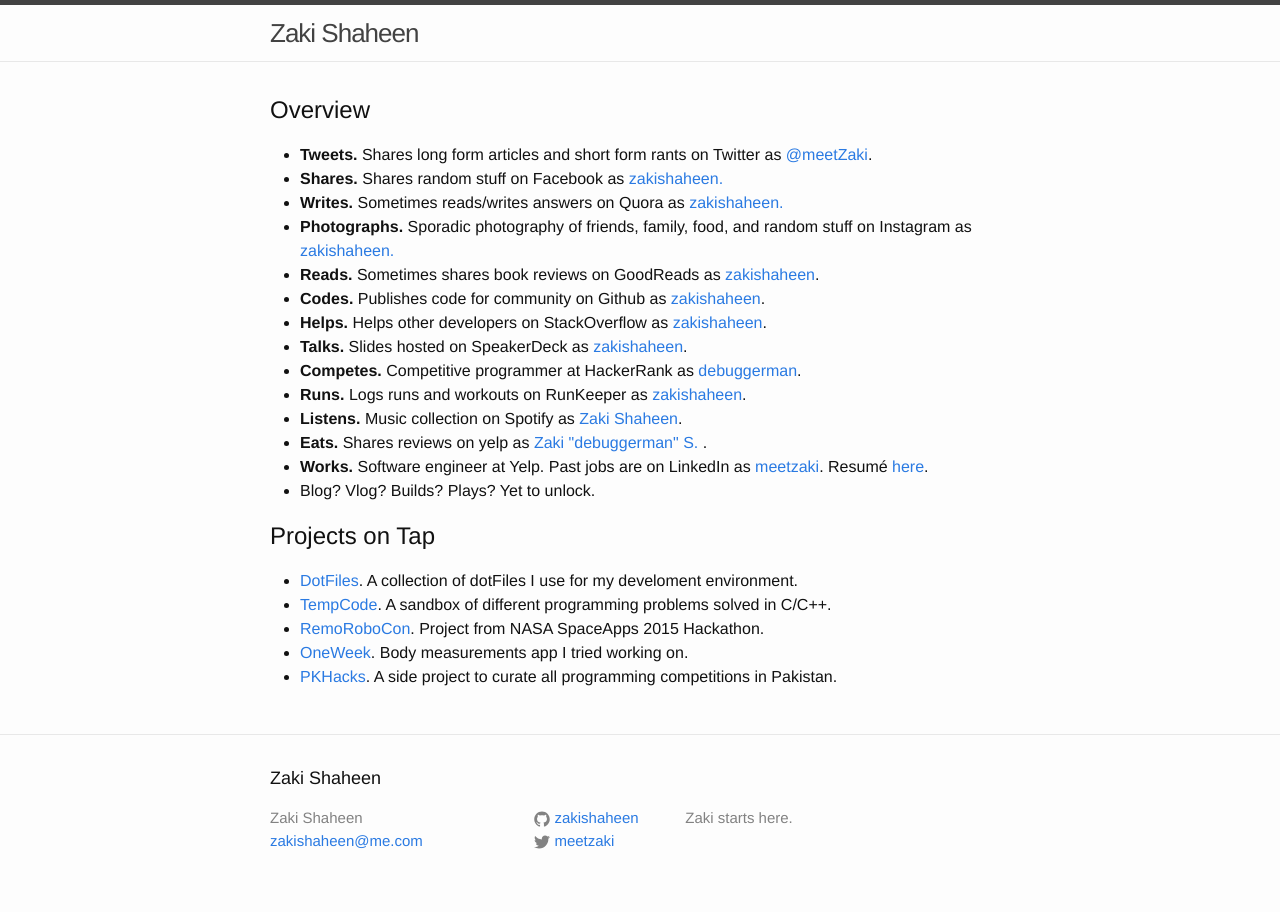
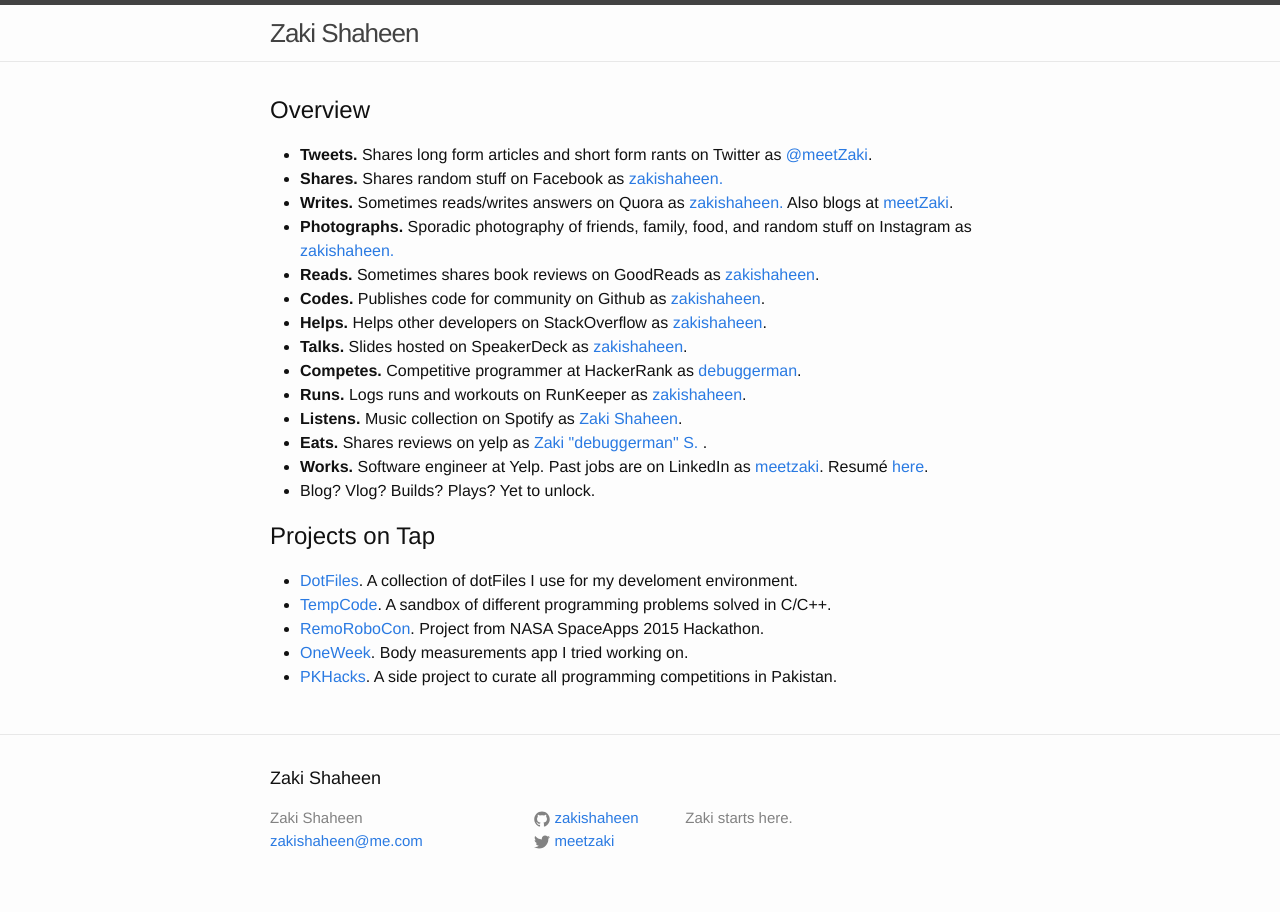
Before and after one commit to fatimasalmanmirza/zakishaheen.github.io, a Jekyll site: the page built from index.html, in a window 1280 px wide. Built offline with Jekyll 4.4.1, drawn with Linux system fonts in a browser that asks for light colours.

Commit message:
Update index.html

```diff
--- a/index.html
+++ b/index.html
@@ -9,7 +9,7 @@
   <ul>
     <li><b>Tweets.</b> Shares long form articles and short form rants on Twitter as <a href="http://www.twitter.com/meetzaki">@meetZaki</a>. </li>
     <li><b>Shares.</b> Shares random stuff on Facebook as <a href="http://www.facebook.com/zakishaheen">zakishaheen. </a> </li>
-    <li><b>Writes.</b> Sometimes reads/writes answers on Quora as <a href="https://www.quora.com/Zaki-Shaheen">zakishaheen.</a> </li>
+    <li><b>Writes.</b> Sometimes reads/writes answers on Quora as <a href="https://www.quora.com/Zaki-Shaheen">zakishaheen.</a> Also blogs at <a href="http://meetzaki.wordpress.com">meetZaki</a>.</li>
     <li><b>Photographs.</b> Sporadic photography of friends, family, food, and random stuff on Instagram as <a href="https://instagram.com/zakishaheen/">zakishaheen.</a> </li>
     <li><b>Reads.</b> Sometimes shares book reviews on GoodReads as <a href="https://www.goodreads.com/user/show/18852408-zaki-shaheen">zakishaheen</a>.</li>
     <li><b>Codes.</b> Publishes code for community on Github as <a href="http://www.github.com/zakishaheen">zakishaheen</a>. </li>
```
